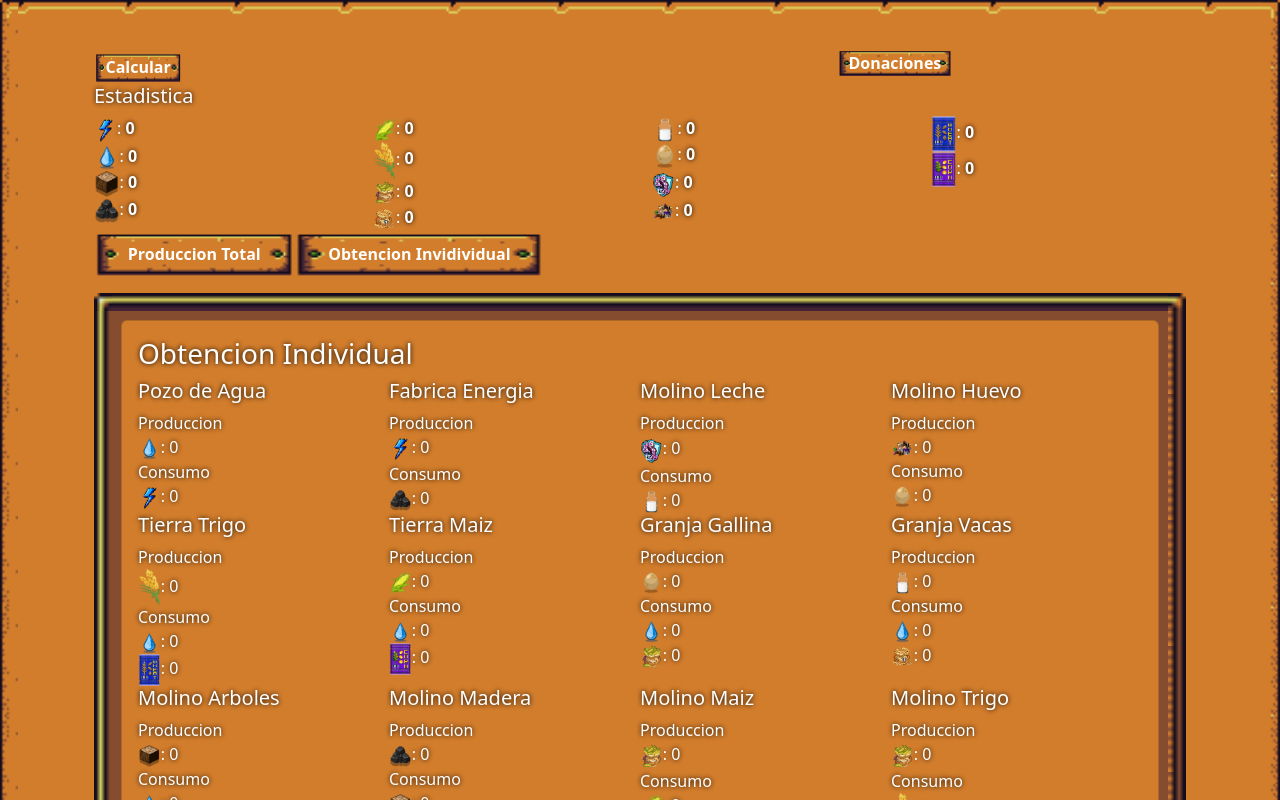
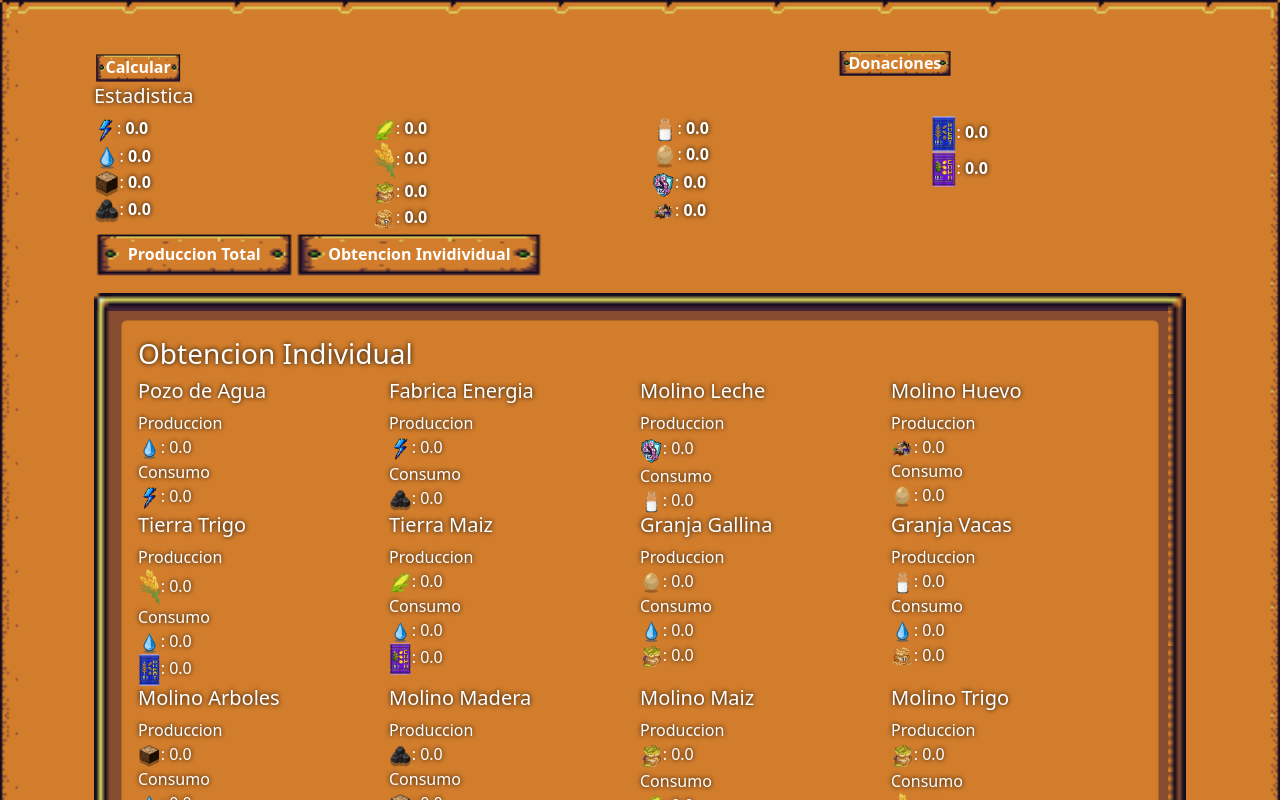
Before and after one commit to armandobn/cityfarm_estadisticas, a Vue app: page / in a window 1280 px wide. Both pictures are taken after a click on the button "Obtencion Invidividual". Shown: the top 800 px of the page. Built offline with nearby package versions, Linux system fonts and the light colour scheme.

Commit message:
correcion decimales y color texto

```diff
--- a/src/components/ObtencionRecursoComponent.vue
+++ b/src/components/ObtencionRecursoComponent.vue
@@ -1,10 +1,10 @@
 <template>
   <label for=""><h5>{{ props.titulo }}</h5></label><br>
   Produccion
-  <label for=""> <img :srcset="props.srcProduccion" style="width: 10%" alt="">: {{ props.produccion }} </label>
+  <label for=""> <img :srcset="props.srcProduccion" style="width: 10%" alt="">: {{ props.produccion.toFixed(1) }} </label>
   Consumo
-  <label for=""> <img :srcset="props.srcConsume" style="width: 10%" alt="">: {{ props.consume }}</label>
-  <div v-show="otroRercuso"> <img  :srcset="props.srcConsume2" style="width: 10%" alt="">: {{props.consume2 }}</div>
+  <label for=""> <img :srcset="props.srcConsume" style="width: 10%" alt="">: {{ props.consume.toFixed(1) }}</label>
+  <div v-show="otroRercuso"> <img  :srcset="props.srcConsume2" style="width: 10%" alt="">: {{props.consume2.toFixed(1) }}</div>
 
 </template>
 <script setup>
--- a/src/components/RecursoComponent.vue
+++ b/src/components/RecursoComponent.vue
@@ -3,7 +3,7 @@
         // 'background-color':'#ccc' //kebab-case
         'width': props.width+'%'
     }" alt="" >: <label :style="{ color: props.cantidad < 0 ? 'red' : '',
-              'fontWeight': 'bold'}">{{ props.cantidad }}</label>  </label><br>
+              'fontWeight': 'bold'}">{{ props.cantidad.toFixed(1) }}</label>  </label><br>
 </template>
 <script setup>
 import { defineProps } from 'vue';
--- a/src/view/CalculadoraView.vue
+++ b/src/view/CalculadoraView.vue
@@ -199,23 +199,27 @@
                 <div class="col-3">
                   <ObtencionRecursoComponent :titulo="'Pozo de Agua'" :src-produccion="'assets/agua.png'"
                                              :src-consume="'assets/energia.png'" :produccion="produccion_agua"
+                                             :consume2="0"
                                              :consume="requerimiento_energia_pozo"></ObtencionRecursoComponent>
                 </div>
                 <div class="col-3">
                   <ObtencionRecursoComponent :titulo="'Fabrica Energia'" :src-produccion="'assets/energia.png'"
                                              :src-consume="'assets/carbon.png'" :produccion="produccion_energia"
+                                             :consume2="0"
                                              :consume="requerimiento_carbon_fabrica"></ObtencionRecursoComponent>
                 </div>
 
                 <div class="col-3">
                   <ObtencionRecursoComponent :titulo="'Molino Leche'" :src-produccion="'assets/kod.png'"
                                              :src-consume="'assets/leche.png'" :produccion="total_kod"
+                                             :consume2="0"
                                              :consume="consumo_leche"></ObtencionRecursoComponent>
                 </div>
 
                 <div class="col-3">
                   <ObtencionRecursoComponent :titulo="'Molino Huevo'" :src-produccion="'assets/hueso.png'"
                                              :src-consume="'assets/huevo.png'" :produccion="total_hueso"
+                                             :consume2="0"
                                              :consume="consumo_huevo"></ObtencionRecursoComponent>
                 </div>
 
@@ -267,6 +271,7 @@
                                              :src-produccion="'assets/madera.png'"
                                              :produccion=" produccion_madera + produccion_madera_2 + produccion_madera_3"
                                              :src-consume="'assets/agua.png'"
+                                             :consume2="0"
                                              :consume="requerimiento_agua_arboles + requerimiento_agua_arboles_2 + requerimiento_agua_arboles_3"
                                              :otro-rercuso="false"></ObtencionRecursoComponent>
                 </div>
@@ -276,6 +281,7 @@
                                              :produccion=" produccion_carbon"
                                              :src-consume="'assets/madera.png'"
                                              :consume="molino_cant_madera"
+                                             :consume2="0"
                                              :otro-rercuso="false"></ObtencionRecursoComponent>
                 </div>
                 <div class="col-3">
@@ -284,6 +290,7 @@
                                              :produccion=" produccion_bolsa_maiz"
                                              :src-consume="'assets/maiz.png'"
                                              :consume="molino_cant_maiz"
+                                             :consume2="0"
                                              :otro-rercuso="false"></ObtencionRecursoComponent>
                 </div>
                 <div class="col-3">
@@ -292,6 +299,7 @@
                                              :produccion=" produccion_bolsa_trigo"
                                              :src-consume="'assets/trigo.png'"
                                              :consume="molino_cant_trigo"
+                                             :consume2="0"
                                              :otro-rercuso="false"></ObtencionRecursoComponent>
                 </div>
               </div>
@@ -670,7 +678,7 @@
     </div>
 
     <div class="row text-center">
-      <h2>MOLINO</h2>
+      <h2 class="text-with-shadown">MOLINO</h2>
       <div class="col">
 
 
```
